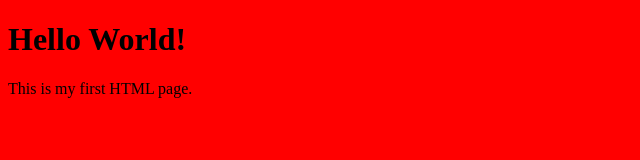
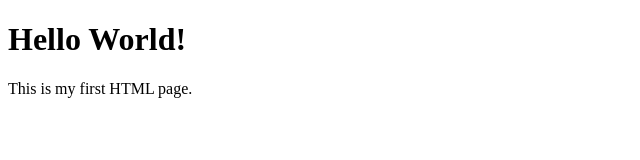
Before and after one commit to BaldarSilveraxe/clue, a plain HTML site: page index.html in a window 1280 px wide. Shown: the whole page, without its empty margins (0-640 px from the left). Drawn offline with Linux system fonts and the light colour scheme.

Commit message:
Update index.html
Commented out code

```diff
--- a/index.html
+++ b/index.html
@@ -2,7 +2,7 @@
 <html>
 <head>
   <title>Hello World Page</title>
-  <link rel="stylesheet" href="/public/css/style.css">
+  <!--<link rel="stylesheet" href="/public/css/style.css">-->
 </head>
 <body>
   <h1>Hello World!</h1>
```
